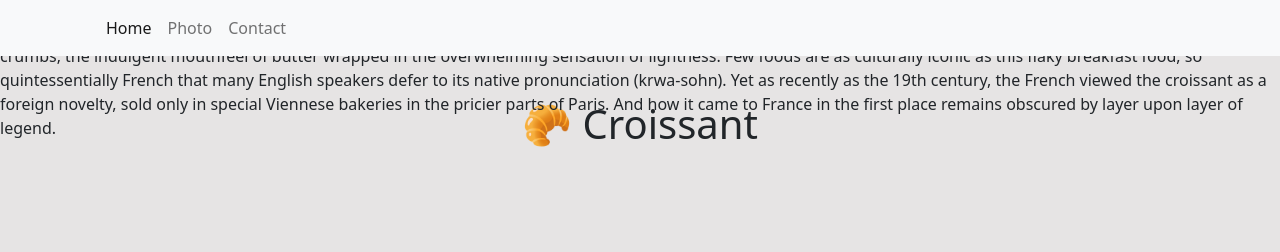
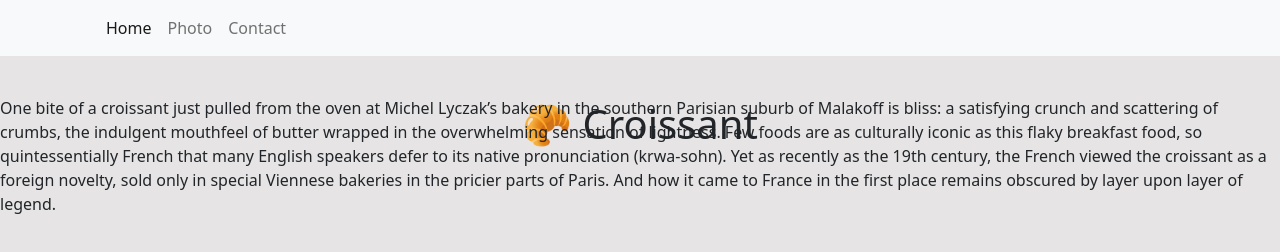
Before and after one commit to TataKor/Croissant-w3, a plain HTML site: page index.html in a window 1280 px wide. Drawn offline with nearby package versions, Linux system fonts and the light colour scheme.

Commit message:
Update styles.css

```diff
--- a/css/styles.css
+++ b/css/styles.css
@@ -12,7 +12,6 @@ h1
 div.container4 {
   margin: 0;
   position: absolute;
-  top: 10%;
   left: 50%;
   margin-right: -50%;
   transform: translate(-50%, -50%)
```
